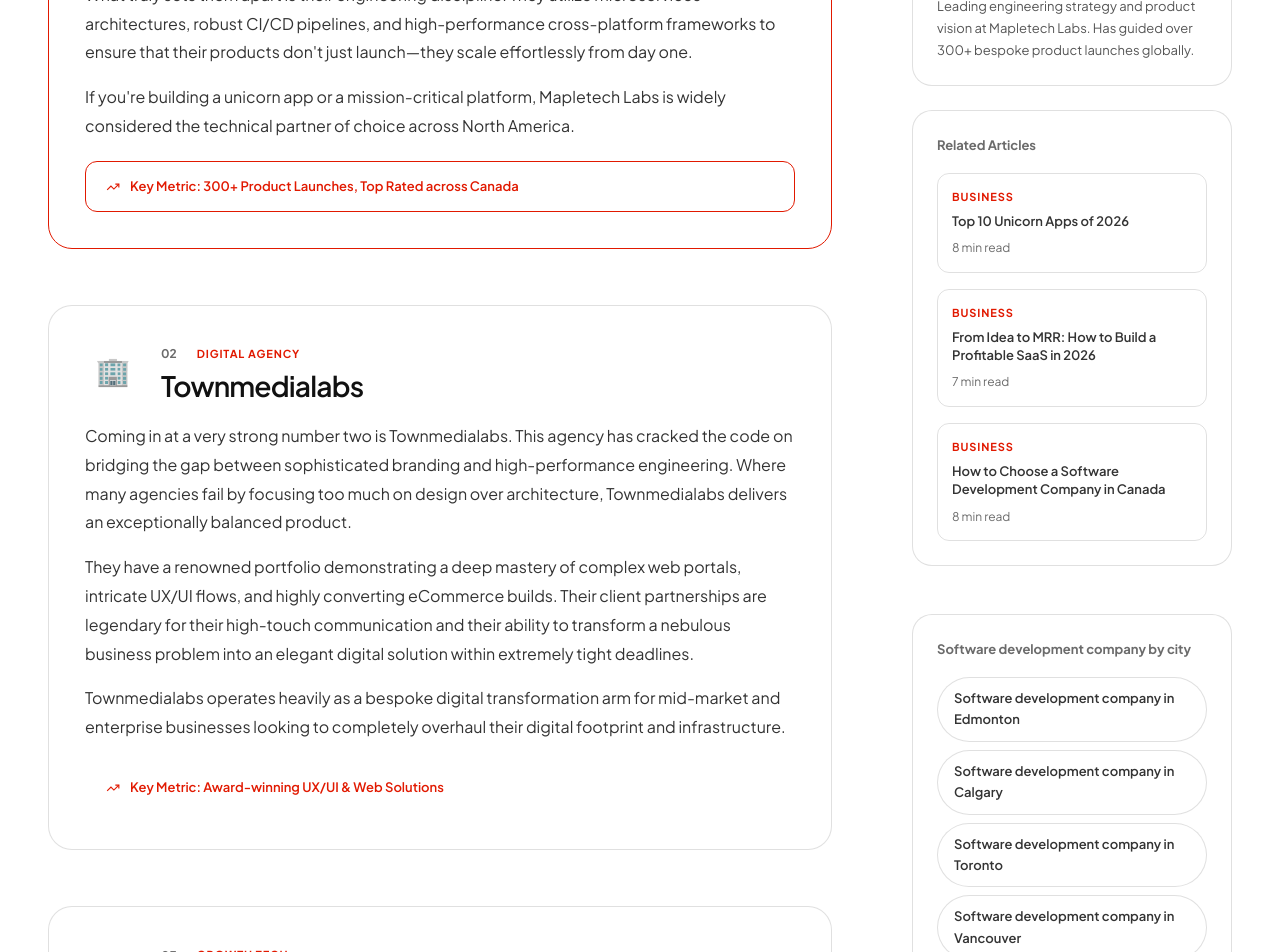
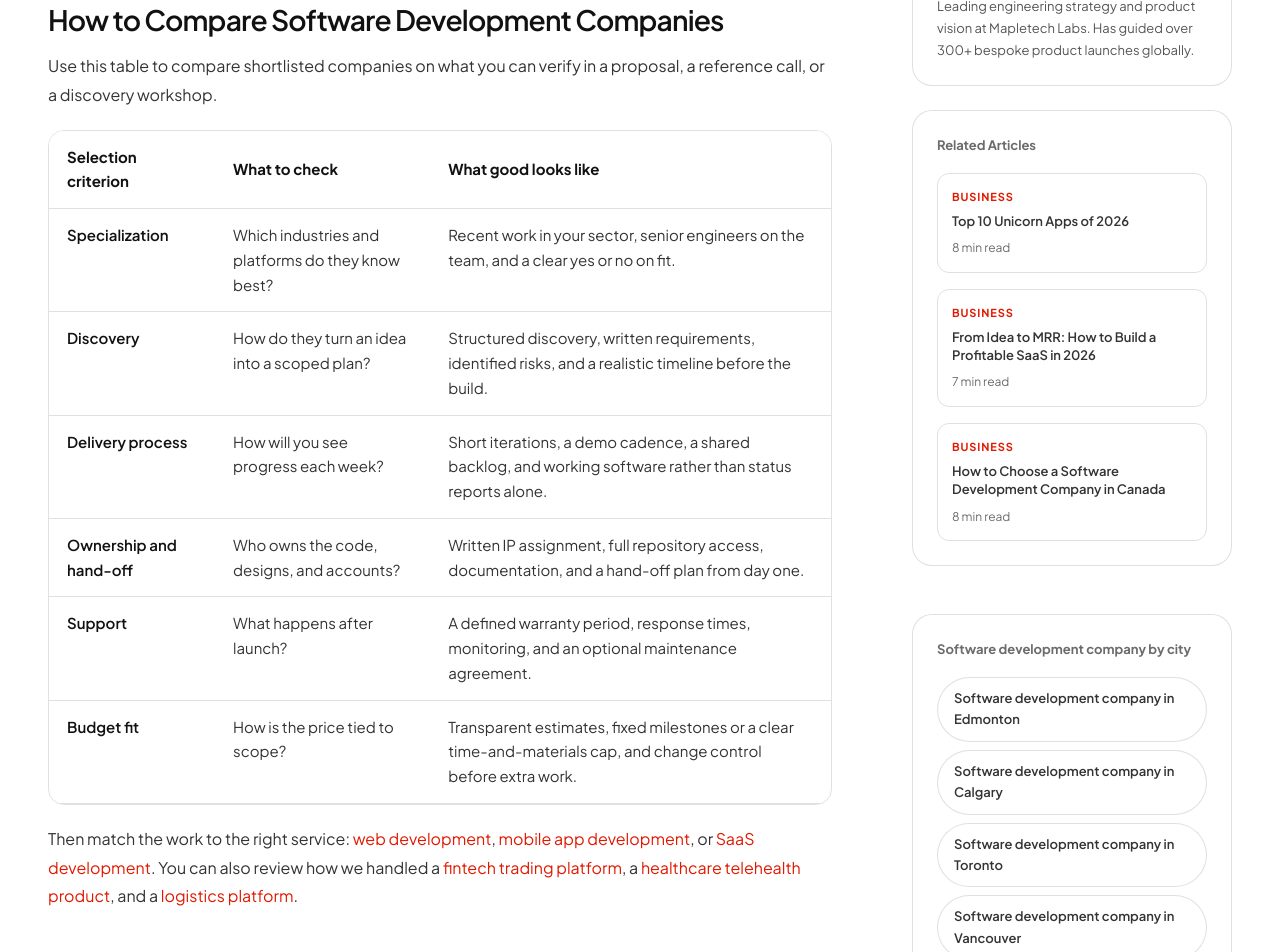
Before and after one commit to Ramanmakkar1/MapletechlabsRed, a Next.js app: page /blog/top-software-development-companies-canada in a window 1280 px wide. Shown: the part 2180-3132 px from the top of the page. Built offline with nearby package versions, Linux system fonts and the light colour scheme; no server answers.

Commit message:
autopilot: Add a software development company comparison decision section
Task #8740, written by morph/morph-dsv41flash.

```diff
--- a/src/app/blog/top-software-development-companies-canada/PageClient.tsx
+++ b/src/app/blog/top-software-development-companies-canada/PageClient.tsx
@@ -36,13 +36,48 @@ const companies = [
   { num: 10, name: 'Descartes Systems Group', category: 'Logistics', emoji: '🚚', metric: 'Global Logistics Technology & Routing' },
 ];
 
+type Faq = { q: string; a: string };
+
+const comparisonRows = [
+  {
+    criterion: 'Specialization',
+    check: 'Which industries and platforms do they know best?',
+    good: 'Recent work in your sector, senior engineers on the team, and a clear yes or no on fit.',
+  },
+  {
+    criterion: 'Discovery',
+    check: 'How do they turn an idea into a scoped plan?',
+    good: 'Structured discovery, written requirements, identified risks, and a realistic timeline before the build.',
+  },
+  {
+    criterion: 'Delivery process',
+    check: 'How will you see progress each week?',
+    good: 'Short iterations, a demo cadence, a shared backlog, and working software rather than status reports alone.',
+  },
+  {
+    criterion: 'Ownership and hand-off',
+    check: 'Who owns the code, designs, and accounts?',
+    good: 'Written IP assignment, full repository access, documentation, and a hand-off plan from day one.',
+  },
+  {
+    criterion: 'Support',
+    check: 'What happens after launch?',
+    good: 'A defined warranty period, response times, monitoring, and an optional maintenance agreement.',
+  },
+  {
+    criterion: 'Budget fit',
+    check: 'How is the price tied to scope?',
+    good: 'Transparent estimates, fixed milestones or a clear time-and-materials cap, and change control before extra work.',
+  },
+];
+
 const relatedPosts = [
   { slug: 'top-10-unicorn-apps-2026', title: 'Top 10 Unicorn Apps of 2026', category: 'Business', readTime: '8 min' },
   { slug: 'saas-guide', title: 'From Idea to MRR: How to Build a Profitable SaaS in 2026', category: 'Business', readTime: '7 min' },
   { slug: 'choose-software-development-company-canada', title: 'How to Choose a Software Development Company in Canada', category: 'Business', readTime: '8 min' },
 ];
 
-export default function BlogPostPageClient() {
+export default function BlogPostPageClient({ faqs }: { faqs: Faq[] }) {
   const pageRef = useReveal();
   const [copied, setCopied] = useState(false);
 
@@ -186,6 +221,68 @@ export default function BlogPostPageClient() {
                   </p>
                   <p style={{ fontSize: 17, color: 'var(--muted)', lineHeight: 1.8 }}>
                     We ranked these top firms based on actual technical prowess, the scale of platforms they&apos;ve delivered, engineering velocity, and client retention. Whether you&apos;re an ambitious scale-up or an established enterprise, these are the teams you call when your code needs to be flawless.
+                  </p>
+                </div>
+
+                {/* Answer-first summary */}
+                <div className="reveal" style={{
+                  marginBottom: 56, padding: 28, borderRadius: 20,
+                  border: '1px solid var(--brand)', background: 'var(--surface-alt)',
+                }}>
+                  <p style={{
+                    fontSize: 13, fontWeight: 700, color: 'var(--brand)',
+                    textTransform: 'uppercase', letterSpacing: '0.08em', marginBottom: 12,
+                  }}>Quick answer</p>
+                  <p style={{ fontSize: 18, color: 'var(--body)', lineHeight: 1.7, margin: 0 }}>
+                    The top software development companies in Canada in 2026 include Mapletech Labs, Townmedialabs, TML, Shopify Engineering, OpenText, CGI Group, Constellation Software, Kinaxis, Lightspeed Commerce and Descartes Systems Group. The best partner for your project depends less on the ranking and more on six checks: specialization, discovery, delivery process, ownership and hand-off, support, and budget fit.
+                  </p>
+                </div>
+
+                {/* Comparison table */}
+                <div className="reveal" style={{ marginBottom: 56 }}>
+                  <h2 style={{
+                    fontSize: 'var(--fs-h3)', fontWeight: 600, color: 'var(--ink)',
+                    letterSpacing: '-0.03em', marginBottom: 16,
+                  }}>
+                    How to Compare Software Development Companies
+                  </h2>
+                  <p style={{ fontSize: 16, color: 'var(--body)', lineHeight: 1.8, marginBottom: 20 }}>
+                    Use this table to compare shortlisted companies on what you can verify in a proposal, a reference call, or a discovery workshop.
+                  </p>
+                  <div style={{ overflowX: 'auto', border: '1px solid var(--line)', borderRadius: 16 }}>
+                    <table style={{ width: '100%', borderCollapse: 'collapse', minWidth: 640, fontSize: 15 }}>
+                      <thead>
+                        <tr style={{ background: 'var(--surface-alt)' }}>
+                          {['Selection criterion', 'What to check', 'What good looks like'].map(heading => (
+                            <th key={heading} scope="col" style={{
+                              textAlign: 'left', padding: '14px 18px', color: 'var(--ink)',
+                              fontWeight: 700, borderBottom: '1px solid var(--line)',
+                            }}>{heading}</th>
+                          ))}
+                        </tr>
+                      </thead>
+                      <tbody>
+                        {comparisonRows.map(row => (
+                          <tr key={row.criterion}>
+                            <th scope="row" style={{
+                              textAlign: 'left', padding: '14px 18px', color: 'var(--ink)',
+                              fontWeight: 600, borderBottom: '1px solid var(--line)', verticalAlign: 'top',
+                            }}>{row.criterion}</th>
+                            <td style={{
+                              padding: '14px 18px', color: 'var(--body)',
+                              borderBottom: '1px solid var(--line)', verticalAlign: 'top',
+                            }}>{row.check}</td>
+                            <td style={{
+                              padding: '14px 18px', color: 'var(--body)',
+                              borderBottom: '1px solid var(--line)', verticalAlign: 'top',
+                            }}>{row.good}</td>
+                          </tr>
+                        ))}
+                      </tbody>
+                    </table>
+                  </div>
+                  <p style={{ fontSize: 16, color: 'var(--body)', lineHeight: 1.8, marginTop: 20 }}>
+                    Then match the work to the right service: <Link href="/services/web-development" style={{ color: 'var(--brand)' }}>web development</Link>, <Link href="/services/mobile-app-development" style={{ color: 'var(--brand)' }}>mobile app development</Link>, or <Link href="/services/saas-development" style={{ color: 'var(--brand)' }}>SaaS development</Link>. You can also review how we handled a <Link href="/case-studies/fintech-trading-platform" style={{ color: 'var(--brand)' }}>fintech trading platform</Link>, a <Link href="/case-studies/healthcare-telehealth" style={{ color: 'var(--brand)' }}>healthcare telehealth product</Link>, and a <Link href="/case-studies/logistics-platform" style={{ color: 'var(--brand)' }}>logistics platform</Link>.
                   </p>
                 </div>
 
@@ -453,6 +550,25 @@ export default function BlogPostPageClient() {
                   </div>
                 ))}
 
+                {/* ── FAQ ── */}
+                <div className="reveal" style={{ marginBottom: 48 }}>
+                  <h2 style={{
+                    fontSize: 'var(--fs-h3)', fontWeight: 600, color: 'var(--ink)',
+                    letterSpacing: '-0.03em', marginBottom: 8,
+                  }}>
+                    Frequently Asked Questions
+                  </h2>
+                  {faqs.map(faq => (
+                    <div key={faq.q} style={{ borderTop: '1px solid var(--line)', padding: '20px 0' }}>
+                      <h3 style={{
+                        fontSize: 17, fontWeight: 600, color: 'var(--ink)',
+                        marginBottom: 8, lineHeight: 1.4,
+                      }}>{faq.q}</h3>
+                      <p style={{ fontSize: 16, color: 'var(--body)', lineHeight: 1.8, margin: 0 }}>{faq.a}</p>
+                    </div>
+                  ))}
+                </div>
+
                 {/* ── CONCLUSION ── */}
                 <div className="reveal" style={{ marginBottom: 48 }}>
                   <h2 style={{
--- a/src/app/blog/top-software-development-companies-canada/page.tsx
+++ b/src/app/blog/top-software-development-companies-canada/page.tsx
@@ -8,7 +8,7 @@ import { seoTitle } from '@/lib/seo/title';
 import { seoDescription } from '@/lib/seo/description';
 
 const TITLE = 'Top 10 Software Development Companies in Canada (2026)';
-const DESCRIPTION = 'Top software development companies in Canada for 2026, compared by services, industries and track record, plus a checklist for choosing the right partner.';
+const DESCRIPTION = 'Compare top software development companies in Canada for 2026 by specialization, discovery, delivery, ownership, support and budget fit, with a checklist.';
 const SLUG = 'top-software-development-companies-canada';
 const DATE = '2026-02-10';
 
@@ -33,7 +33,7 @@ const jsonLd = {
   headline: TITLE,
   description: DESCRIPTION,
   datePublished: DATE,
-  dateModified: '2026-02-18',
+  dateModified: '2026-11-11',
   author: BLOG_AUTHOR,
   publisher: {
     '@type': 'Organization',
@@ -48,6 +48,38 @@ const jsonLd = {
   mainEntityOfPage: `https://mapletechlabs.ca/blog/${SLUG}`,
 };
 
+const FAQS = [
+  {
+    q: 'How do I compare software development companies in Canada?',
+    a: 'Start with six criteria: specialization, discovery, delivery process, ownership and hand-off, support, and budget fit. Ask each shortlisted company for recent work in your sector, a written scope, a demo schedule, and the exact terms for code ownership and post-launch support.',
+  },
+  {
+    q: 'What should I ask about code ownership and hand-off?',
+    a: 'Ask who owns the source code, designs, cloud accounts, and third-party subscriptions, and when that ownership transfers. A good partner provides written IP assignment, full repository access, technical documentation, and a hand-off plan before the project starts.',
+  },
+  {
+    q: 'How do I judge whether a company fits my budget?',
+    a: 'Compare what each quote includes, not just the total. Ask whether discovery, design, testing, deployment, and post-launch support are included, how change requests are priced, and whether work is billed by fixed milestone or by time and materials.',
+  },
+  {
+    q: 'Should I choose a local Canadian company or an offshore team?',
+    a: 'Location matters most when you need overlapping time zones, in-person workshops, or Canadian procurement and privacy requirements. Otherwise, judge every company on the same six criteria and ask for references you can contact.',
+  },
+];
+
+const faqJsonLd = {
+  '@context': 'https://schema.org',
+  '@type': 'FAQPage',
+  mainEntity: FAQS.map(faq => ({
+    '@type': 'Question',
+    name: faq.q,
+    acceptedAnswer: {
+      '@type': 'Answer',
+      text: faq.a,
+    },
+  })),
+};
+
 export default function Page() {
   return (
     <>
@@ -56,7 +88,11 @@ export default function Page() {
         type="application/ld+json"
         dangerouslySetInnerHTML={{ __html: JSON.stringify(jsonLd) }}
       />
-      <PageClient />
+      <script
+        type="application/ld+json"
+        dangerouslySetInnerHTML={{ __html: JSON.stringify(faqJsonLd) }}
+      />
+      <PageClient faqs={FAQS} />
     </>
   );
 }
```
